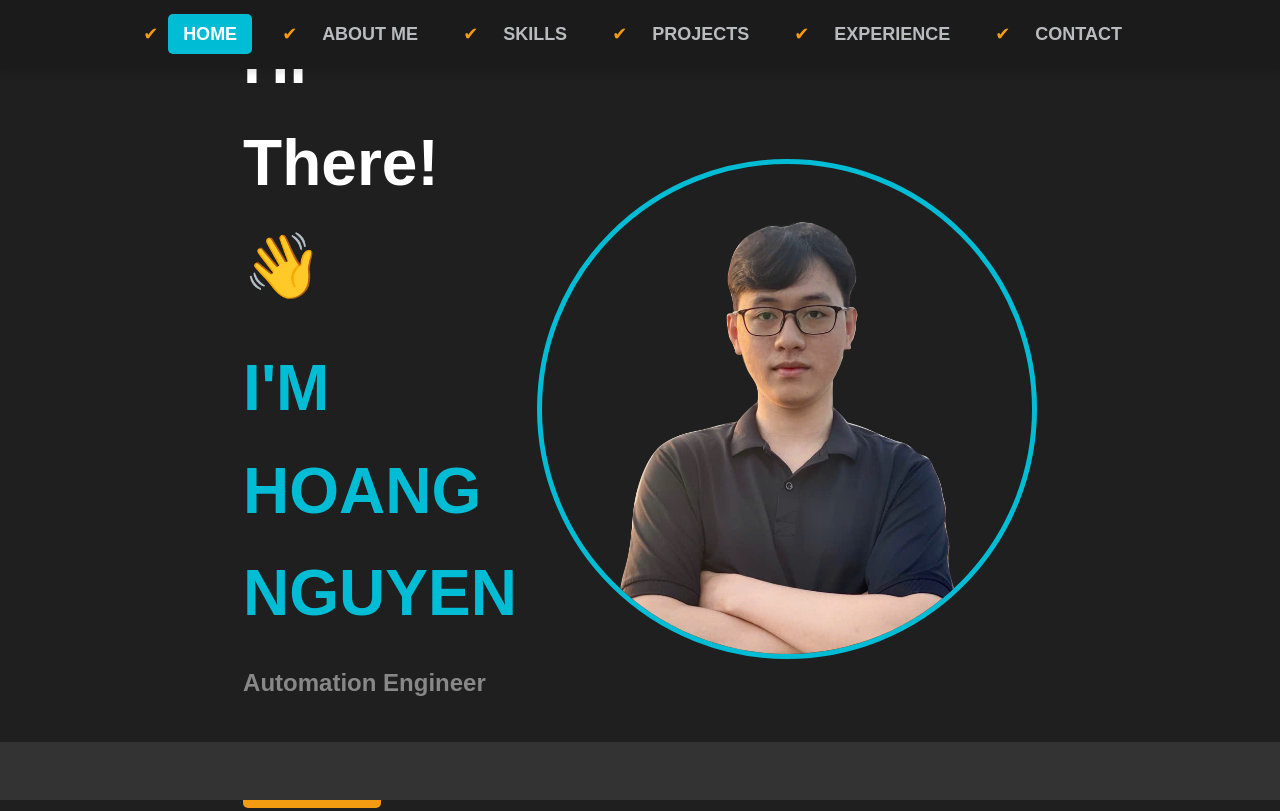
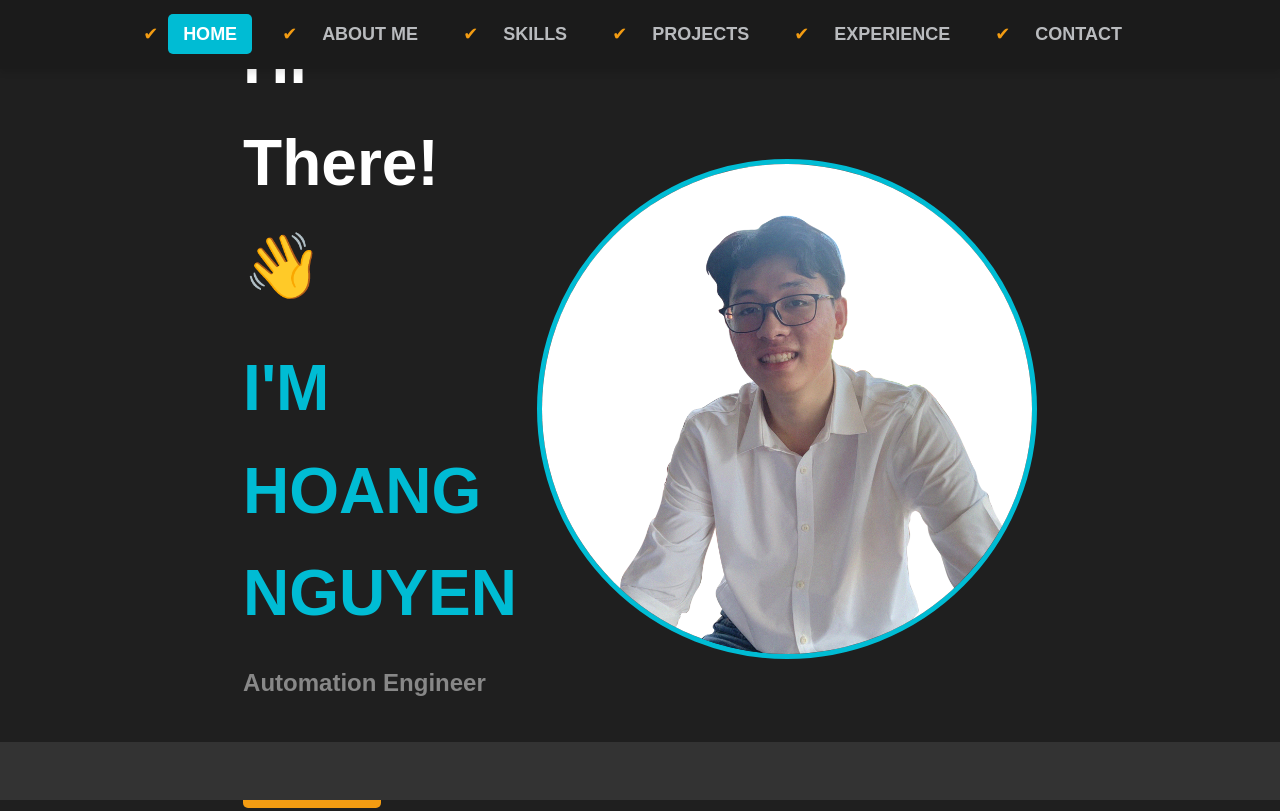
Before and after one commit to NguyenHoangNguyenn/HoangNguyen-CV, a plain HTML site: page index.html in a window 1280 px wide. Shown: the top 811 px of the page. Drawn offline with nearby package versions, Linux system fonts and the light colour scheme.

Commit message:
Update index.html

```diff
--- a/index.html
+++ b/index.html
@@ -35,7 +35,7 @@
             <a href="./assets/pdf/CV_Nguyễn Hoàng Nguyên.pdf" class="cv-button" download>Download CV</a>
         </div>
         <div class="intro-image">
-            <img src="./assets/img/Nguyen png.png" alt="Your Image">
+            <img src="./assets/img/3.png" alt="Your Image">
         </div>
 
         <div class="scrolling-text">
```
